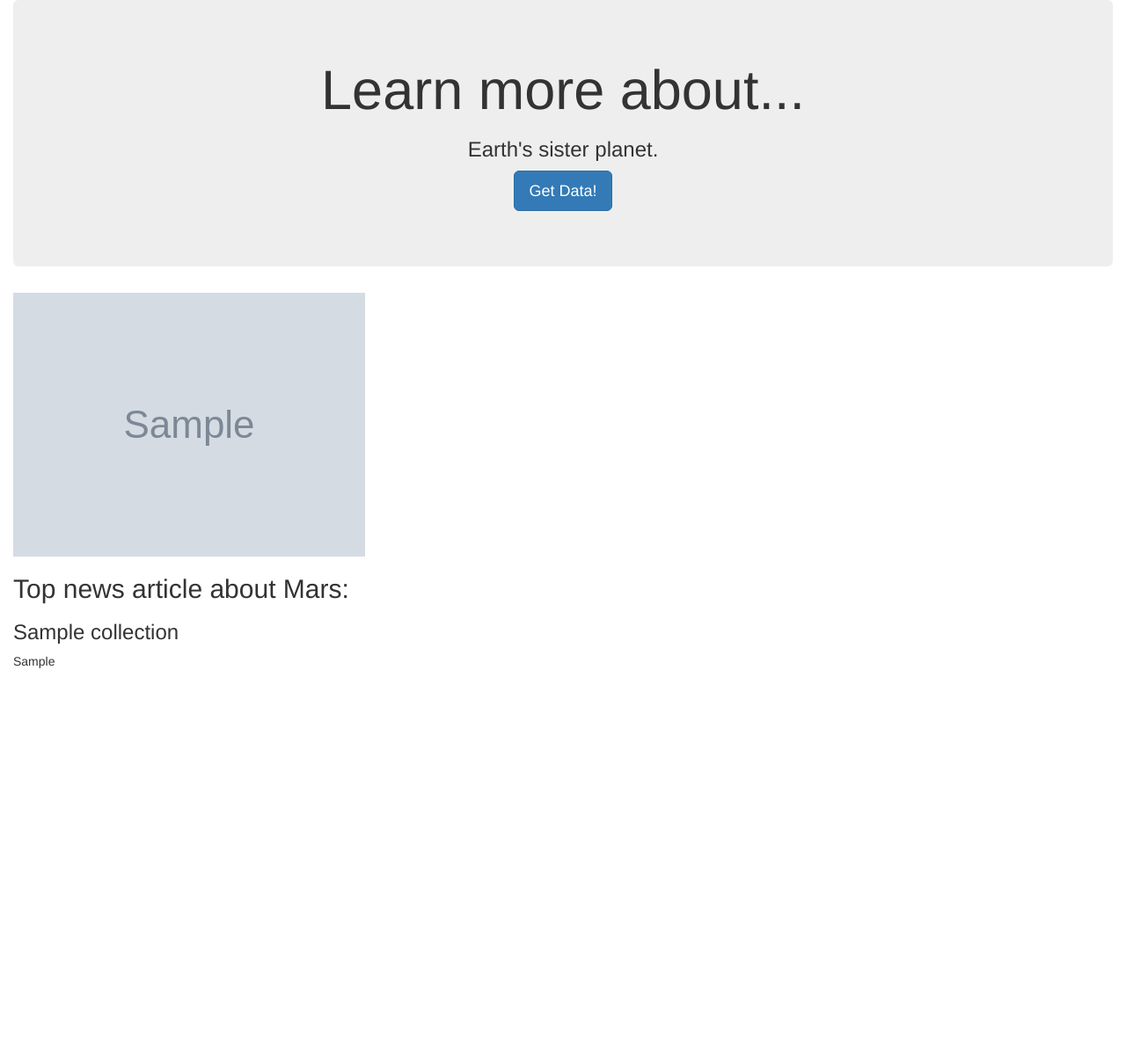
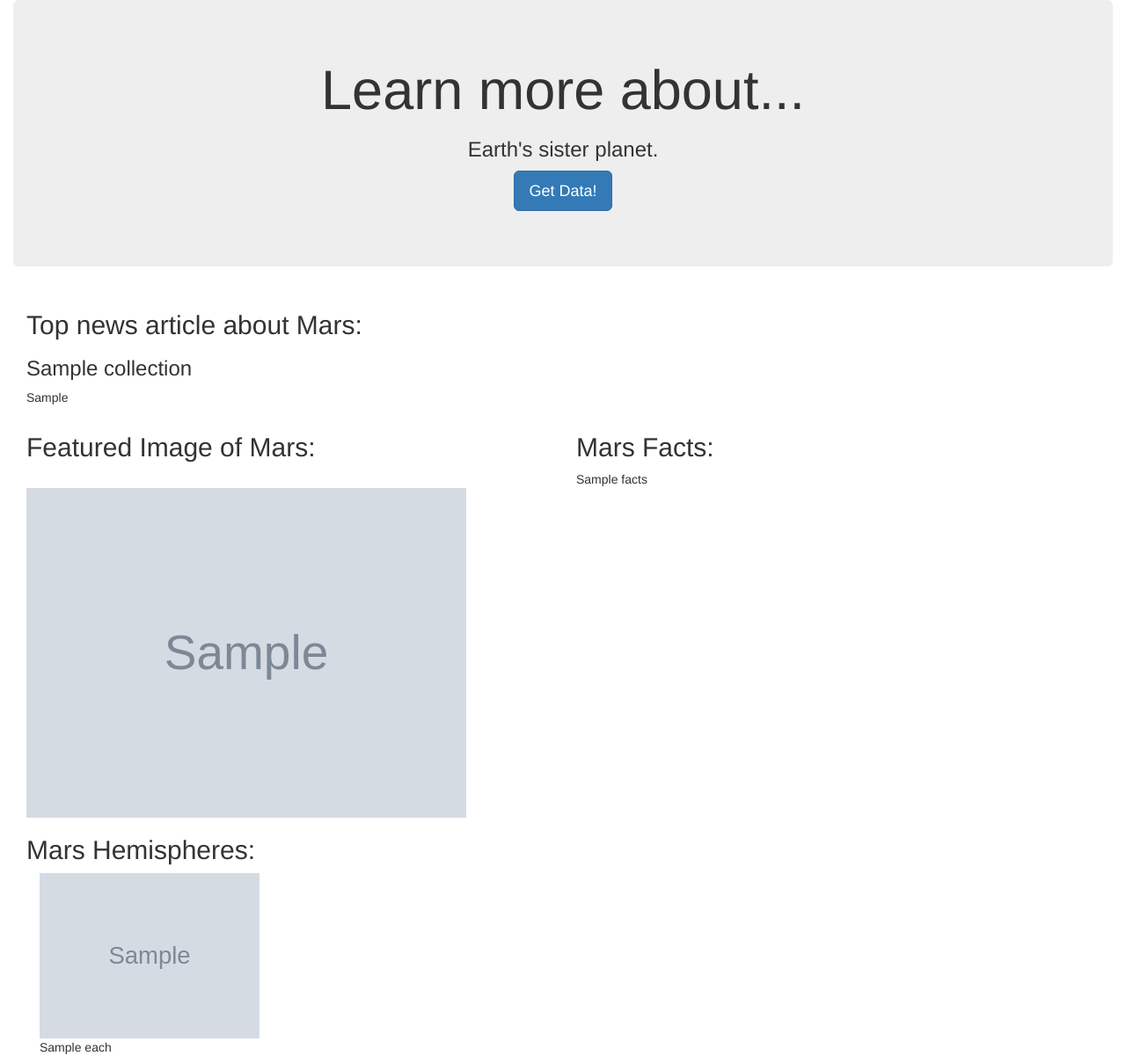
Before and after one commit to veronicahamilton88/web-scraping-challenge, a Flask app: page / in a window 1280 px wide. Shown: the whole page at 88% size. Before the commit the page ends 760 px from the top, so only its background shows below. Run offline with Flask 2, Linux system fonts and the light colour scheme; grey boxes marked "Sample" are stand-in pictures; a database or web service that is not in the repository returns one stand-in record (values such as "Sample title"); some libraries are stand-ins or nearby versions.

Commit message:
Nixed style sheet, finalized index.html document to appropriately display Mars Facts table and hemisphere images.

```diff
--- a/Missions_to_Mars/scrape_mars.py
+++ b/Missions_to_Mars/scrape_mars.py
@@ -62,7 +62,7 @@ def scrape_info():
 
     table=pd.read_html(space_facts_url)
     df=table[0]
-    df.columns=['Attributes', 'values']
+    df.columns=['Description', 'Value']
     html_table=df.to_html()
     html_table=html_table.replace('\n', '')
     mars["facts"] = html_table
--- a/Missions_to_Mars/templates/index.html
+++ b/Missions_to_Mars/templates/index.html
@@ -16,10 +16,34 @@
       <h3>Earth's sister planet.</h3>
       <p><a class="btn btn-primary btn-lg" href="/scrape" role="button">Get Data!</a></p>
     </div>
-    <img src="{{ mars.featured_image }}" alt="Mars">
-    <h2>Top news article about Mars:</h2>
-    <h3>{{ mars.news_title }}</h3>
-    <p>{{ mars.news_p }}</p>
+    <div class="col-md-12">
+      <h2>Top news article about Mars:</h2>
+      <h3>{{ mars.news_title }}</h3>
+      <p>{{ mars.news_p }}</p>
+    </div>
+    <div class="col-md-6">
+      <h2>Featured Image of Mars:</h2><br>
+      <img src="{{ mars.featured_image }}" alt="Mars" width="500px">
+    </div>
+    <div class="col-md-6">
+      <h2>Mars Facts:</h2>
+      <p>{{ mars.facts | safe }}</p>
+    </div>
+    <div class="col-lg-12">
+      <h2>Mars Hemispheres:</h2>
+    </div>
+    <div class="col-lg-12">
+      {% for each in mars.hemisphere %}
+      <div class="col-sm-3">
+      <figure>
+      <img src="{{ each.img_url }}" width="250px">
+        <figcaption>{{ each.title }}</figcaption>
+      </figure>
+      </div>
+      {% endfor %}
+    </div>
+
+    </div>
   </div>
   </div>
 </body>
```
